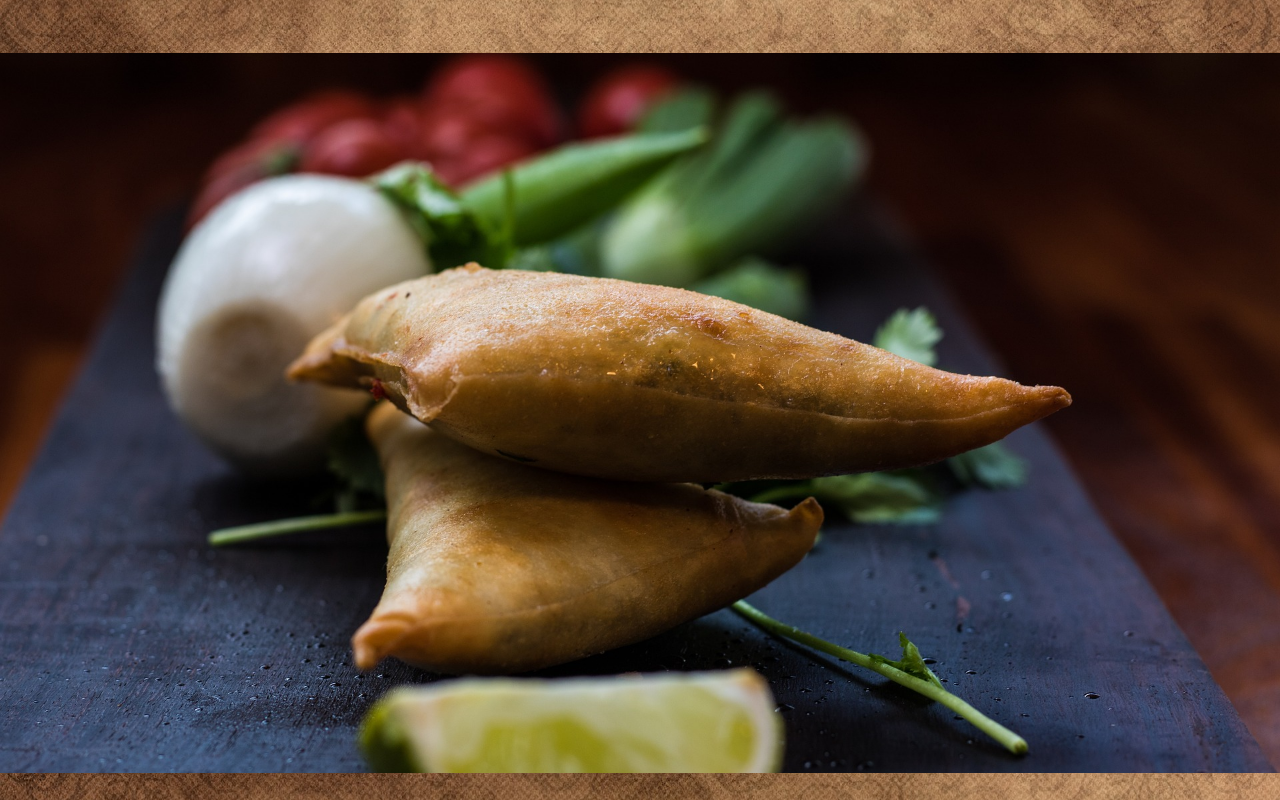
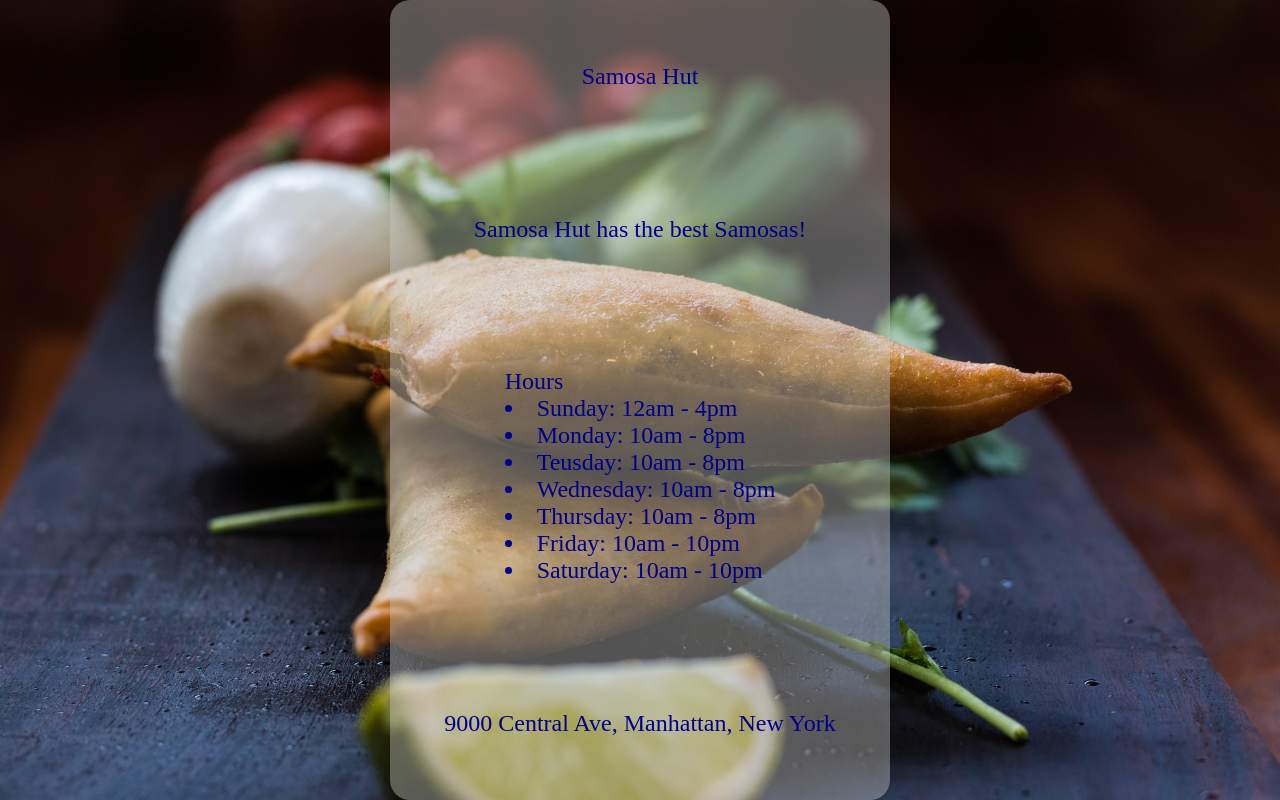
Before and after one commit to Raikho/restaurant, a website built with webpack: page dist/index.html in a window 1280 px wide. Built offline with nearby package versions, Linux system fonts and the light colour scheme.

Commit message:
add main sections to main content

```diff
--- a/src/style.css
+++ b/src/style.css
@@ -1,6 +1,7 @@
 body {
     background-color: darkslategray;
     color: darkblue;
+    font-size: 24px;
 
     width: 100vw;
     height: 100vh;
@@ -26,6 +27,23 @@ body {
     background-image: url("../dist/samosa_platter.jpg");
     background-position: center center;
     background-size: cover;
+
+    display: flex;
+    justify-content: center;
+    align-items: center;
+}
+
+.content.main {
+    width: 500px;
+    height: 800px;
+
+    background-color: #ccc6;
+    border-radius: 20px;
+
+    display: flex;
+    flex-direction: column;
+    justify-content: space-around;
+    align-items: center;
 }
 
 /* ============================= Footer ============================ */
```
Also changed, not shown: dist/index.html.
